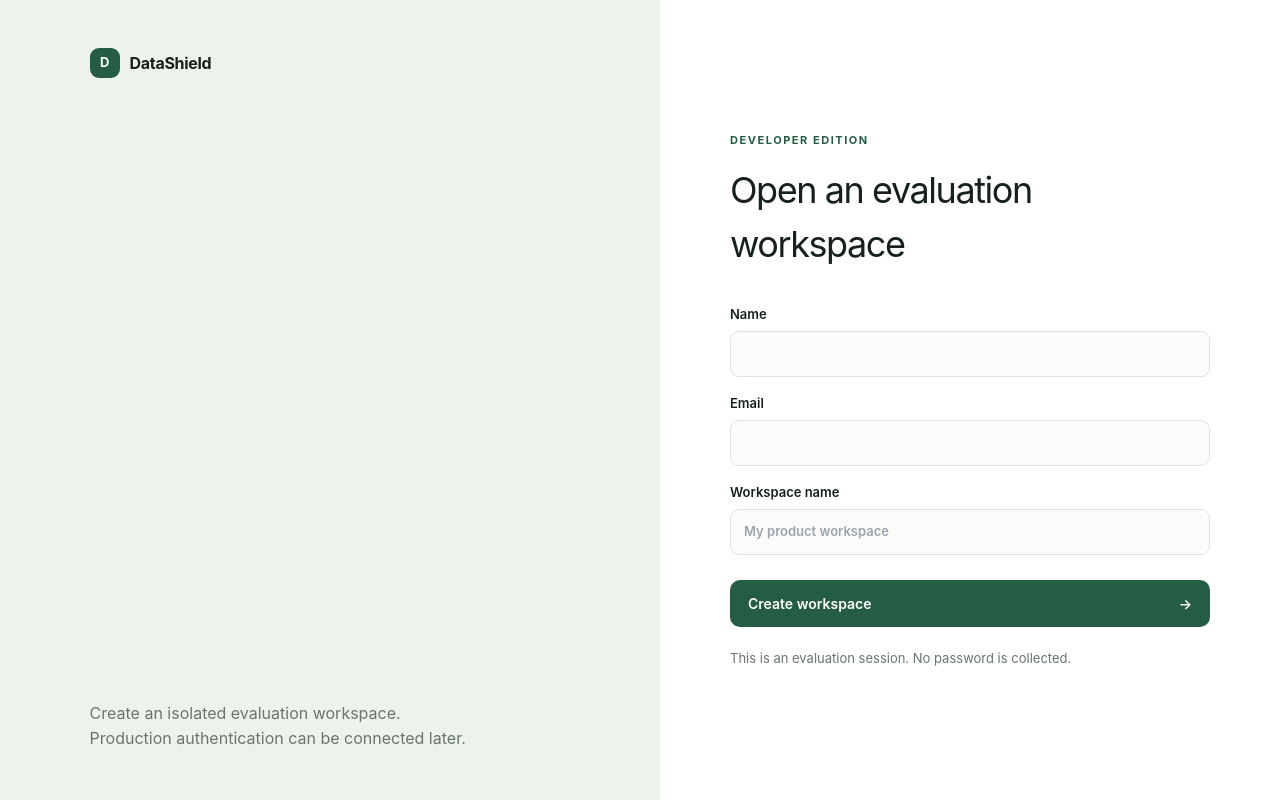
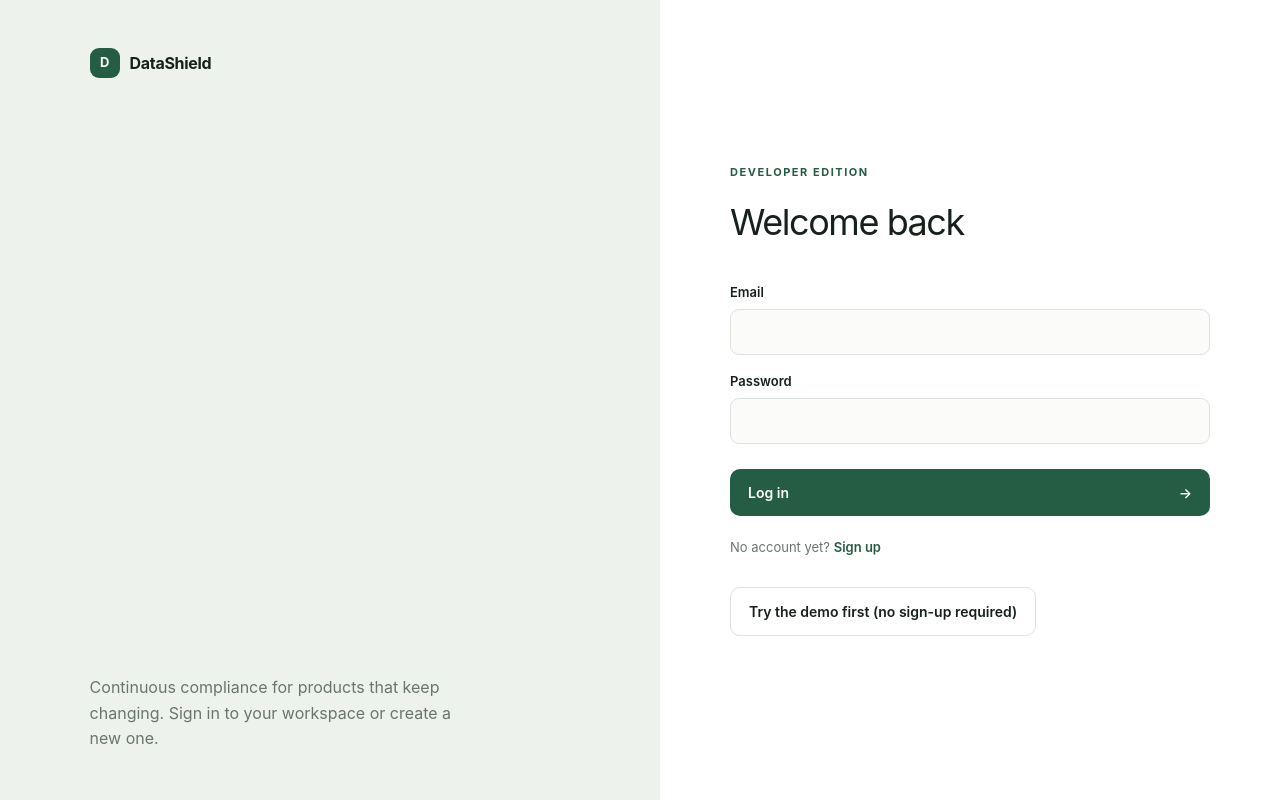
Before and after one commit to aarondyl/DataShield, a React (Vite) app in the folder frontend/: page /login in a window 1280 px wide. Built offline with nearby package versions, Linux system fonts and the light colour scheme.

Commit message:
feat: auth UI with register/login, route guard, account settings, demo entry

```diff
--- /dev/null
+++ b/frontend/src/api/auth.ts
@@ -0,0 +1,11 @@
+import client from './client';
+import type {Edition} from '../features/auth/session';
+
+export type RegisterInput={email:string;password:string;name:string;company_name:string;edition:Edition};
+export type AuthUser={user_id:number;email:string;company_id:number;edition:Edition;email_verified:boolean};
+export type EvaluationMe={session:'evaluation';company_id:number;edition:string};
+export type MeResponse=AuthUser|EvaluationMe;
+export const register=(input:RegisterInput)=>client.post('/v1/auth/register',input).then(r=>r.data as AuthUser);
+export const login=(input:{email:string;password:string})=>client.post('/v1/auth/login',input).then(r=>r.data as AuthUser);
+export const logout=()=>client.post('/v1/auth/logout').then(r=>r.data as {signed_out:boolean});
+export const fetchMe=()=>client.get('/v1/auth/me').then(r=>r.data as MeResponse);
--- a/frontend/src/components/AppShell.tsx
+++ b/frontend/src/components/AppShell.tsx
@@ -1,5 +1,8 @@
-import { NavLink, Outlet } from 'react-router-dom';
-import {readSession} from '../features/auth/session'; import {readSetup} from '../features/onboarding/state';
+import { useEffect, useState } from 'react';
+import { NavLink, Outlet, useNavigate } from 'react-router-dom';
+import { fetchMe, type MeResponse } from '../api/auth';
+import { readSession, writeSession, type LocalSession } from '../features/auth/session'; import { readSetup } from '../features/onboarding/state';
+import Spinner from './Spinner';
 
 const nav = [
   { to: '/app/today', label: 'Today', icon: 'sun' },
@@ -21,7 +24,23 @@ function Icon({ name }: { name: string }) {
 }
 
 export default function AppShell() {
-  const session=readSession(),setup=readSetup();
+  const navigate=useNavigate();
+  const [session,setSession]=useState<LocalSession|null>(readSession());
+  const [me,setMe]=useState<MeResponse|null>(null);
+  const [checking,setChecking]=useState(true);
+  useEffect(()=>{let stopped=false;
+    fetchMe().then(result=>{if(stopped)return;setMe(result);
+      const previous=readSession();
+      const next:LocalSession='user_id' in result
+        ?{name:previous?.name||result.email.split('@')[0],email:result.email,edition:result.edition,companyName:previous?.companyName,companyId:result.company_id}
+        :{name:previous?.name||'Demo',email:previous?.email||'demo@datashield.local',edition:previous?.edition||(result.edition==='enterprise'?'enterprise':'developer'),companyName:previous?.companyName||'Demo workspace',companyId:result.company_id};
+      writeSession(next);setSession(next);
+    }).catch(err=>{if(err?.response?.status===401)navigate('/login');
+    }).finally(()=>{if(!stopped)setChecking(false)});
+    return()=>{stopped=true}},[navigate]);
+  const setup=readSetup();
+  const isDemo=me!==null&&!('user_id' in me);
+  if(checking)return <Spinner text="Loading workspace…"/>;
   return <div className="ds-shell">
     <aside className="ds-sidebar">
       <NavLink to="/app/today" className="ds-brand"><span className="ds-logo">D</span><span>DataShield</span></NavLink>
@@ -29,7 +48,7 @@ export default function AppShell() {
       <nav aria-label="Primary navigation">{nav.map(item => <NavLink key={item.to} to={item.to} className={({isActive}) => `ds-nav-link${isActive ? ' active' : ''}`}><Icon name={item.icon}/><span>{item.label}</span></NavLink>)}</nav>
       <div className="ds-sidebar-bottom">
         <NavLink to="/app/settings" className="ds-nav-link"><Icon name="cube"/><span>Settings</span></NavLink>
-        <div className="ds-profile"><span>{session?.name?.[0]?.toUpperCase()||'L'}</span><div><strong>{session?.name||'Local user'}</strong><small>Local evaluation session</small></div></div>
+        <div className="ds-profile"><span>{(session?.name||session?.email||'D')[0].toUpperCase()}</span><div><strong>{session?.name||session?.email||'Demo'}</strong><small>{isDemo?'Demo workspace':session?.email||'Local evaluation session'}</small></div></div>
       </div>
     </aside>
     <main className="ds-main"><Outlet/></main>
--- a/frontend/src/pages/new/AuthPage.tsx
+++ b/frontend/src/pages/new/AuthPage.tsx
@@ -1,11 +1,30 @@
 import {useState} from 'react';
 import {Link,useNavigate,useSearchParams} from 'react-router-dom';
-import {beginSession} from '../../api/evaluation';
+import {login,register} from '../../api/auth';
+import {createDemoWorkspace} from '../../api/evaluation';
 import {readEdition,writeSession,type Edition} from '../../features/auth/session';
+import {writeSetup} from '../../features/onboarding/state';
 
 export default function AuthPage({mode}:{mode:'login'|'signup'}){
   const navigate=useNavigate();const [params]=useSearchParams();const edition=((params.get('edition') as Edition)||readEdition());
-  const [name,setName]=useState('');const [email,setEmail]=useState('');const [company,setCompany]=useState('');const [busy,setBusy]=useState(false);const [error,setError]=useState('');
-  const submit=async(e:React.FormEvent)=>{e.preventDefault();setBusy(true);setError('');try{const display=name||email.split('@')[0];const workspace=company||`${display}'s workspace`;writeSession(await beginSession({name:display,email,company_name:workspace,edition}));navigate('/onboarding/understand')}catch(err:any){setError(err?.response?.data?.detail||'We could not create this evaluation workspace. Please try again.');setBusy(false)}};
-  return <main className="ds-auth"><div className="ds-auth-brand"><Link to="/" className="ds-brand"><span className="ds-logo">D</span><span>DataShield</span></Link><p>Create an isolated evaluation workspace. Production authentication can be connected later.</p></div><form onSubmit={submit}><span className="ds-eyebrow">{edition} edition</span><h1>{mode==='signup'?'Create your DataShield workspace':'Open an evaluation workspace'}</h1><label>Name<input required value={name} onChange={e=>setName(e.target.value)} autoComplete="name"/></label><label>{edition==='enterprise'?'Work email':'Email'}<input required type="email" value={email} onChange={e=>setEmail(e.target.value)} autoComplete="email"/></label><label>Workspace name<input required value={company} onChange={e=>setCompany(e.target.value)} placeholder={edition==='enterprise'?'Company name':'My product workspace'}/></label>{error&&<div className="ds-inline-error" role="alert">{error}</div>}<button className="ds-button primary" disabled={busy} type="submit">{busy?'Creating workspace…':'Create workspace'} {!busy&&<span>→</span>}</button><div className="ds-auth-note">This is an evaluation session. No password is collected.</div></form></main>
+  const [name,setName]=useState('');const [email,setEmail]=useState('');const [password,setPassword]=useState('');const [confirm,setConfirm]=useState('');const [company,setCompany]=useState('');const [busy,setBusy]=useState(false);const [error,setError]=useState('');
+  const submit=async(e:React.FormEvent)=>{e.preventDefault();setError('');
+    if(mode==='signup'&&password!==confirm){setError('Passwords do not match.');return}
+    setBusy(true);
+    try{
+      if(mode==='signup'){const user=await register({email,password,name,company_name:company,edition});writeSession({name,email:user.email,edition:user.edition,companyName:company,companyId:user.company_id});navigate('/onboarding/understand')}
+      else{const user=await login({email,password});writeSession({name:user.email.split('@')[0],email:user.email,edition:user.edition,companyId:user.company_id});navigate('/app/today')}
+    }catch(err:any){setError(err?.response?.data?.detail||(mode==='signup'?'We could not create your account. Please try again.':'We could not sign you in. Please check your credentials and try again.'));setBusy(false)}};
+  const demo=async()=>{setBusy(true);setError('');try{const d=await createDemoWorkspace();writeSession({name:'Aaron',email:'demo@datashield.local',edition:'developer',companyName:'Acme AI Labs',companyId:d.company_id});writeSetup({companyId:d.company_id,productId:d.product_id,productName:d.product_name,markets:['EU','US','UK'],method:'manual'});navigate('/app/today')}catch(err:any){setError(err?.response?.data?.detail||'The demo workspace could not be prepared. Please try again.');setBusy(false)}};
+  return <main className="ds-auth"><div className="ds-auth-brand"><Link to="/" className="ds-brand"><span className="ds-logo">D</span><span>DataShield</span></Link><p>Continuous compliance for products that keep changing. Sign in to your workspace or create a new one.</p></div><form onSubmit={submit}><span className="ds-eyebrow">{edition} edition</span><h1>{mode==='signup'?'Create your DataShield account':'Welcome back'}</h1>
+    {mode==='signup'&&<label>Name<input required value={name} onChange={e=>setName(e.target.value)} autoComplete="name"/></label>}
+    <label>{edition==='enterprise'?'Work email':'Email'}<input required type="email" value={email} onChange={e=>setEmail(e.target.value)} autoComplete="email"/></label>
+    <label>Password<input required type="password" value={password} onChange={e=>setPassword(e.target.value)} autoComplete={mode==='signup'?'new-password':'current-password'} minLength={mode==='signup'?8:undefined} maxLength={128}/></label>
+    {mode==='signup'&&<label>Confirm password<input required type="password" value={confirm} onChange={e=>setConfirm(e.target.value)} autoComplete="new-password" minLength={8} maxLength={128}/></label>}
+    {mode==='signup'&&<label>Workspace name<input required value={company} onChange={e=>setCompany(e.target.value)} placeholder={edition==='enterprise'?'Company name':'My product workspace'}/></label>}
+    {error&&<div className="ds-inline-error" role="alert">{error}</div>}
+    <button className="ds-button primary" disabled={busy} type="submit">{busy?(mode==='signup'?'Creating account…':'Signing in…'):(mode==='signup'?'Create account':'Log in')} {!busy&&<span>→</span>}</button>
+    <div className="ds-auth-note">{mode==='signup'?<>Already have an account? <Link to="/login">Log in</Link></>:<>No account yet? <Link to={`/signup?edition=${edition}`}>Sign up</Link></>}</div>
+    <div className="ds-auth-note"><button type="button" className="ds-button quiet" disabled={busy} onClick={demo}>{busy?'Preparing your demo…':'Try the demo first (no sign-up required)'}</button></div>
+  </form></main>
 }
--- a/frontend/src/pages/new/SettingsPage.tsx
+++ b/frontend/src/pages/new/SettingsPage.tsx
@@ -1,7 +1,13 @@
-import {useState} from 'react';
+import {useEffect,useState} from 'react';
 import {useNavigate} from 'react-router-dom';
+import {fetchMe,logout,type MeResponse} from '../../api/auth';
 import {signOutEvaluation} from '../../api/evaluation';
 import {clearSession,readSession} from '../../features/auth/session';
 import {clearSetup,readSetup} from '../../features/onboarding/state';
 
-export default function SettingsPage(){const nav=useNavigate();const session=readSession();const setup=readSetup();const [busy,setBusy]=useState(false);const signout=async()=>{setBusy(true);try{await signOutEvaluation()}finally{clearSession();clearSetup();nav('/')}};const restart=()=>{clearSetup();nav('/onboarding/understand')};return <div className="ds-page ds-settings"><header className="ds-page-header"><span className="ds-eyebrow">Settings</span><h1>Workspace</h1><p>Your isolated DataShield evaluation environment.</p></header><section className="ds-action-block"><h2>Evaluation workspace</h2><div><dl><dt>Company</dt><dd>{session?.companyName||'Evaluation workspace'}</dd><dt>Edition</dt><dd>{session?.edition||'Developer'}</dd><dt>Current product</dt><dd>{setup?.productName||'Not set up yet'}</dd><dt>Session</dt><dd>Evaluation session · Production authentication is not enabled</dd></dl></div></section><div className="ds-button-row"><button className="ds-button quiet" onClick={restart}>Restart onboarding</button><button className="ds-button primary" disabled={busy} onClick={signout}>{busy?'Signing out…':'Sign out evaluation session'}</button></div></div>}
+export default function SettingsPage(){const nav=useNavigate();const session=readSession();const setup=readSetup();const [busy,setBusy]=useState(false);const [me,setMe]=useState<MeResponse|null>(null);
+  useEffect(()=>{fetchMe().then(setMe).catch(()=>{})},[]);
+  const account=me&&'user_id' in me?me:null;
+  const signout=async()=>{setBusy(true);try{await signOutEvaluation()}finally{clearSession();clearSetup();nav('/')}};
+  const logoutAccount=async()=>{setBusy(true);try{await logout()}finally{clearSession();clearSetup();nav('/login')}};
+  const restart=()=>{clearSetup();nav('/onboarding/understand')};return <div className="ds-page ds-settings"><header className="ds-page-header"><span className="ds-eyebrow">Settings</span><h1>Workspace</h1><p>Your isolated DataShield evaluation environment.</p></header><section className="ds-action-block"><h2>Account</h2><div><dl><dt>Email</dt><dd>{account?account.email:session?.email||'—'}</dd><dt>Edition</dt><dd>{account?account.edition:session?.edition||'developer'}</dd><dt>Email verification</dt><dd>{account?(account.email_verified?'Verified':'Not verified yet'):'No registered account on this session'}</dd></dl><button className="ds-button quiet" disabled={busy} onClick={logoutAccount}>{busy?'Signing out…':'Log out'}</button></div></section><section className="ds-action-block"><h2>Evaluation workspace</h2><div><dl><dt>Company</dt><dd>{session?.companyName||'Evaluation workspace'}</dd><dt>Edition</dt><dd>{session?.edition||'Developer'}</dd><dt>Current product</dt><dd>{setup?.productName||'Not set up yet'}</dd><dt>Session</dt><dd>{account?'Registered account session':'Evaluation session · Production authentication is not enabled'}</dd></dl></div></section><div className="ds-button-row"><button className="ds-button quiet" onClick={restart}>Restart onboarding</button><button className="ds-button primary" disabled={busy} onClick={signout}>{busy?'Signing out…':'Sign out evaluation session'}</button></div></div>}
```
